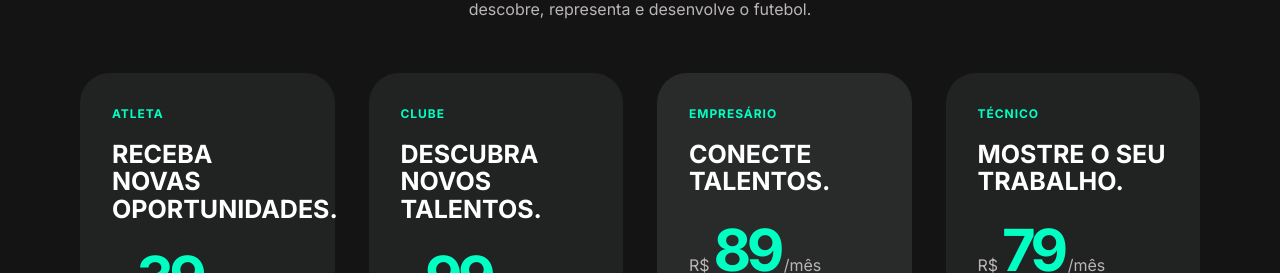
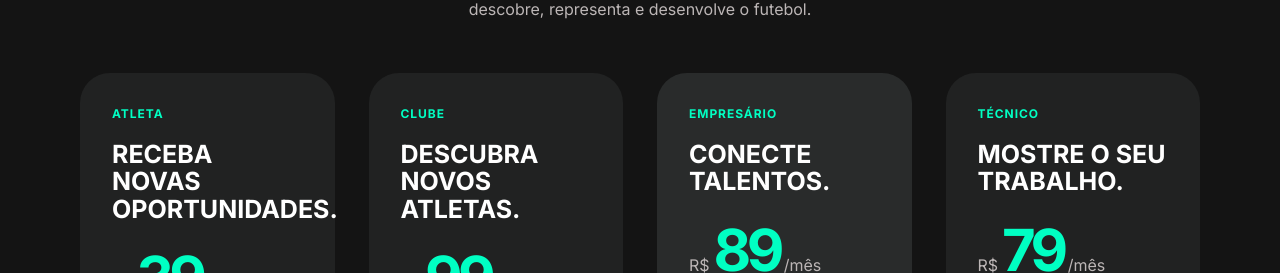
Before and after one commit to GFepipy/scoutfy-nova-homepage, a Next.js app: page / in a window 1280 px wide. Shown: the part 6192-6465 px from the top of the page. Built offline with nearby package versions, Linux system fonts and the light colour scheme.

Commit message:
Refine club plan headline

```diff
--- a/app/page.tsx
+++ b/app/page.tsx
@@ -434,7 +434,7 @@ export default function Home() {
             </article>
             <article className="plan-card">
               <p className="plan-label">Clube</p>
-              <h3>Descubra novos talentos.</h3>
+              <h3>Descubra novos atletas.</h3>
               <p className="plan-price"><span>R$</span><b>99</b><small>/mês</small></p>
               <p className="plan-description">Acelere sua captação com uma busca mais organizada.</p>
               <ul>
```
